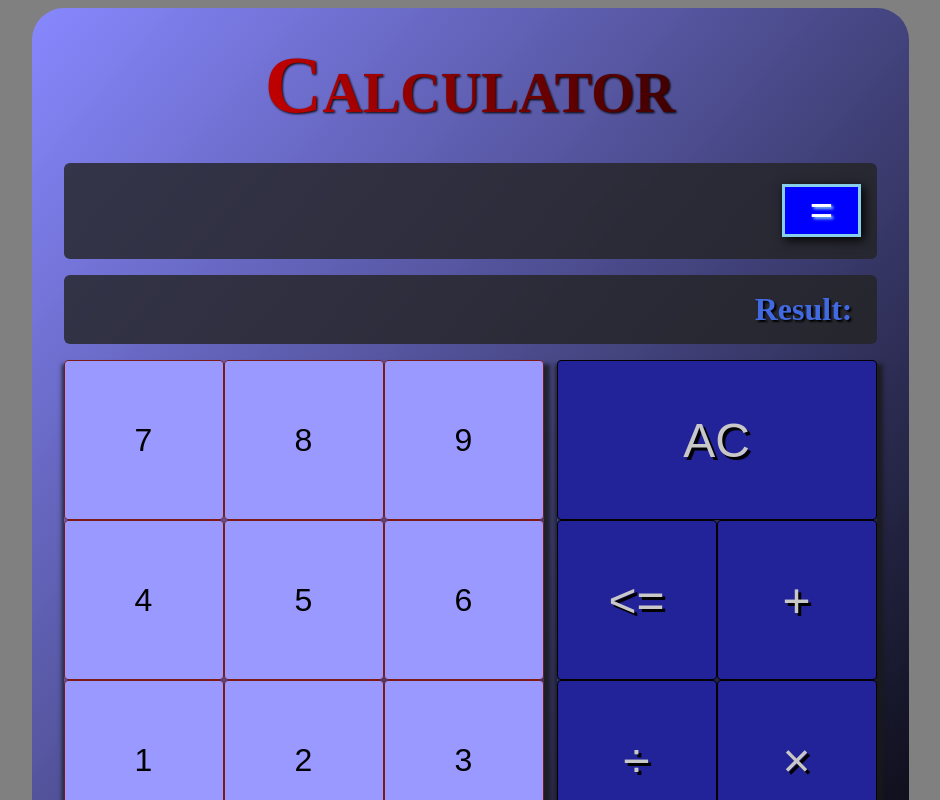
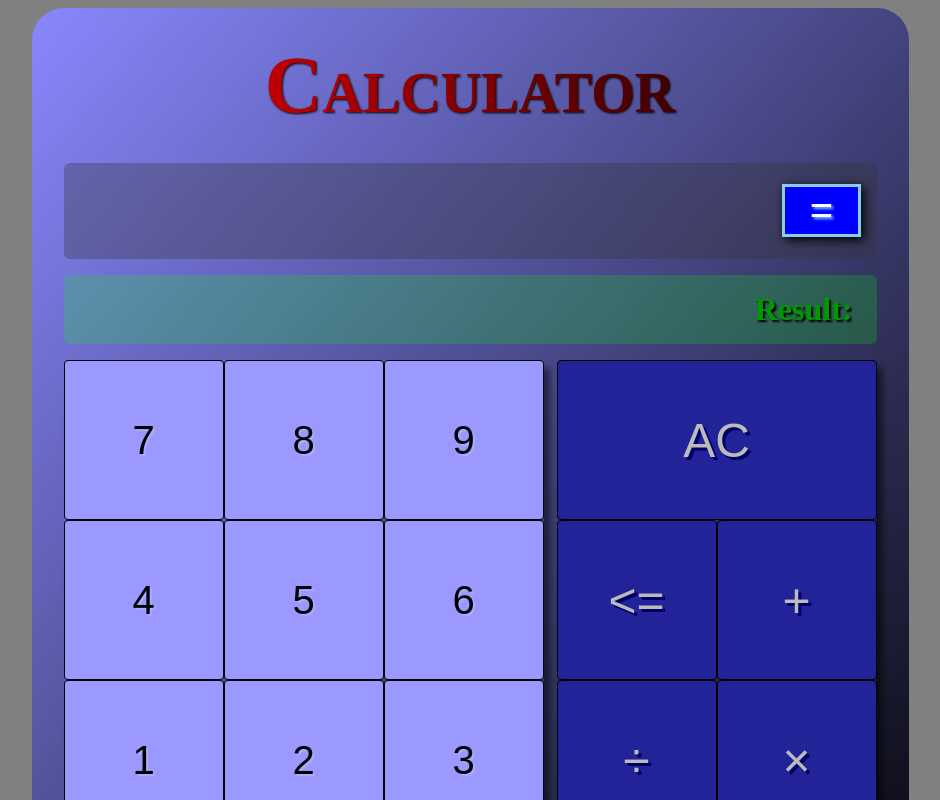
Before and after one commit to mshwarzberg/Calculator, a React (Create React App) app: page / in a window 1280 px wide. Shown: the top 800 px of the page, without its empty margins (170-1110 px from the left). Built offline with nearby package versions, Linux system fonts and the light colour scheme.

Commit message:
more css and also added a way to prevent user from adding extra periods to floats

```diff
--- a/src/App.js
+++ b/src/App.js
@@ -7,24 +7,39 @@ function App() {
   const [out, setOut] = useState("");
   const [err, setErr] = useState(false);
 
-
   function addToInp(val) {
     const lastItem = userInp[userInp.length - 1];
+    // if there is a period in the current 'number set' (meaning it's already a float) don't allow another period
+    if (val === '.') {
+      for (let ind = userInp.length - 1; ind >= 0; ind--) {
+        if (userInp[ind] === '.') {
+          return
+        }
+        if (isNaN(userInp[ind])) {
+          break
+        }
+      }
+    }
     // if the previous character in the input is a non number or one of the three chars mentioned replace the character with the new input
     if (
       isNaN(lastItem) &&
       isNaN(val) &&
       lastItem !== "." &&
       lastItem !== "(" &&
-      lastItem !== ")"
-    ) {
+      lastItem !== ")" &&
+      val !== '('
+
+      ) {
       setUserInp((prevVal) => prevVal.slice(0, -1));
     }
     // if a user adds a number after closing parentheses, or if a user adds opening parentheses and the previous character is a number, automatically add a multiplication symbol beforehand
-    if (lastItem === ')' || (val === '(' && Number(lastItem))) {
-      setUserInp(prevVal => prevVal + '×')
+    if (
+      (lastItem === ")" && (Number(val) || val === '(')) ||
+      (val === "(" && Number(lastItem))
+    ) {
+      setUserInp((prevVal) => prevVal + "×");
     }
-    // if a user adds opening parentheses and the previous character is a number add a multipl
+
     setUserInp((prevVal) => prevVal + val);
   }
 
@@ -39,37 +54,40 @@ function App() {
 
     // if they match open a new parentheses
     if (openParent === closeParent || (isNaN(prevItem) && prevItem !== ")")) {
-      return setUserInp((prevVal) => prevVal + "(");
+      return addToInp("(");
     }
 
     if (openParent > closeParent) {
-      return setUserInp((prevVal) => prevVal + ")");
+      return addToInp(")");
     }
   }
 
   function calculateString(str) {
     // this matches all the floats, negatives and integers in the string
-    let mathArr = str.match(/([-]\d+[.]\d+)?([-]\d+)?(\d+[.]\d+)?(\d+)?/g)
+    let mathArr = str.match(/([-]\d+[.]\d+)?([-]\d+)?(\d+[.]\d+)?(\d+)?/g);
     // this matches all the arithmetic symbols
-    const symbolsInStr = str.match(/[+^÷×]/g)
+    const symbolsInStr = str.match(/[+^÷×]/g);
 
     // this will be the index in the array of symbols
-    let symbolsInStrInd = 0
+    let symbolsInStrInd = 0;
 
     // insert the symbols from the array of symbols into the array of numbers at the index where regex didn't match anything (it returns an empty string)
-    for (let arrInd = 0; arrInd < mathArr.length;arrInd++) {
-
+    for (let arrInd = 0; arrInd < mathArr.length; arrInd++) {
       // if the index is empty (meaning it didn't match in regex), pull the value from the symbols array
-      if (mathArr[arrInd] === '' && symbolsInStr) {
-        mathArr[arrInd] = symbolsInStr[symbolsInStrInd]
-        symbolsInStrInd++
+      if (mathArr[arrInd] === "" && symbolsInStr) {
+        mathArr[arrInd] = symbolsInStr[symbolsInStrInd];
+        symbolsInStrInd++;
       }
     }
     // add a '+' before every negative number. Pretty dang specific example: 6÷(0-1) would return a 'divided by zero error' because the 0 won't go away, and the program would read it as 6÷0-1
-    for (let arrInd = 0; arrInd+1 < mathArr.length; arrInd++) {
-      if (mathArr[arrInd][0] === '-' && arrInd !== 0 && (mathArr[arrInd-1].match(/[^+÷×]/g))) {
-        mathArr.splice(arrInd, 0, '+')
-        arrInd++
+    for (let arrInd = 0; arrInd + 1 < mathArr.length; arrInd++) {
+      if (
+        mathArr[arrInd][0] === "-" &&
+        arrInd !== 0 &&
+        mathArr[arrInd - 1].match(/[^+÷×]/g)
+      ) {
+        mathArr.splice(arrInd, 0, "+");
+        arrInd++;
       }
     }
     // remove the final undefined from the array to clean it up
@@ -82,7 +100,6 @@ function App() {
       !mathArr.includes(symbols.symOne) &&
       !mathArr.includes(symbols.symTwo)
     ) {
-
       symbols = { symOne: "+", symTwo: "-" };
     }
 
@@ -106,7 +123,6 @@ function App() {
 
         // this will check if the symbol matches the one that should be calculating first. Without this, as its looping it'll ignore the symbols and do calculations in the wrong order.
         if (mathArrVal === symbols.symOne || mathArrVal === symbols.symTwo) {
-
           // do multiplication
           if (mathArrVal === "×") {
             var multiplication =
@@ -116,7 +132,8 @@ function App() {
           }
           // do division
           if (mathArrVal === "÷") {
-            var division = (mathArr[mathArrInd - 1]*1) / (mathArr[mathArrInd + 1]*1)
+            var division =
+              (mathArr[mathArrInd - 1] * 1) / (mathArr[mathArrInd + 1] * 1);
             mathArr.splice(mathArrInd - 1, 3, division);
             mathArrInd = 0;
           }
--- a/src/css/boards.css
+++ b/src/css/boards.css
@@ -16,7 +16,7 @@
 .symbolboard {
     display: grid;
     grid-template-columns: auto auto;
-    box-shadow: 2px 8px 4px 4px rgba(25,25,25,0.8);
+    box-shadow: 6px 8px 6px #00000080;
     margin-left: 4px;
 }
 
@@ -24,19 +24,20 @@
     display: grid;
     grid-template-columns: auto auto auto;
     margin-right: 9px;
-    box-shadow: 2px 8px 4px 4px rgba(25,25,25,0.8);
+    box-shadow: 6px 8px 6px #00000080;
 }
 
 .inputnumber {
-    font-size: 2rem;
+    font-size: 2.5rem;
     display: flex;
     align-items: center;
     justify-content: center;
     width: 10rem;
     height: 10rem;
     background-color: #9999ff;
-    border: 1px solid rgb(125,25,25);
+    border: 1px solid #000000;
     border-radius: 4px;
+    text-shadow: 2px 2px 0 #aaaaff;
 }
 
 .inputsymbol {
@@ -44,8 +45,8 @@
     width: 10rem;
     height: 10rem;
     font-size: 3rem;
-    color: rgb(200,200,200);
-    text-shadow: 3px 3px 0 black;
+    color: #bbbbbb;
+    text-shadow: 3px 3px 0 #000066;
     border: 1px solid black;
     border-radius: 4px;
 }
--- a/src/css/inputoutput.css
+++ b/src/css/inputoutput.css
@@ -8,7 +8,7 @@
 }
 
 .inputval {
-    background-color: rgba(35, 35, 35, 0.8);
+    background-color: #33333355;
     border-radius: 6px;
     color: royalblue;
     padding: 1rem;
@@ -28,9 +28,8 @@
 }
 
 .outputval {
-    background-color: rgba(35, 35, 35, 0.8);
+    background-color: #00ff0033;
     border-radius: 6px;
-    color: royalblue;
     padding: 1rem;
     font-weight: bold;
     font-size: 2rem;
@@ -40,15 +39,18 @@
     text-shadow: 2px 2px 2px black;
     text-align: right;
     margin-bottom: 1rem;
+    color: #009900;
 }
 
 .outputerr {
+    text-align: right;
     padding: 1rem;
-    margin: 2rem auto 2rem auto;
+    margin-bottom: 1rem;
     font-size: 2rem;
     color: #ff0000;
     text-indent: -4px;
-    background-color: #fff;
+    border-radius: 6px;
+    background-color: #66000055;
     font-family: 'Roboto Condensed', sans-serif;
 }
 
```
